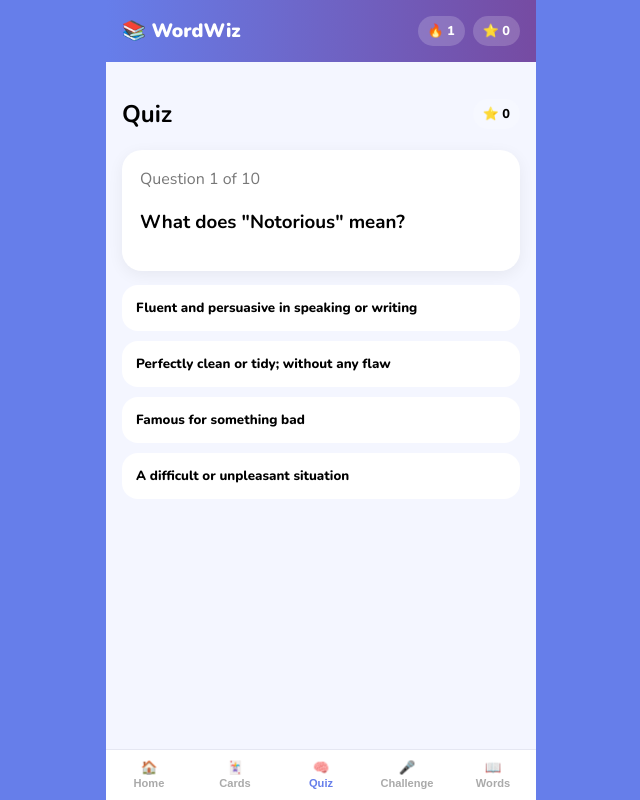
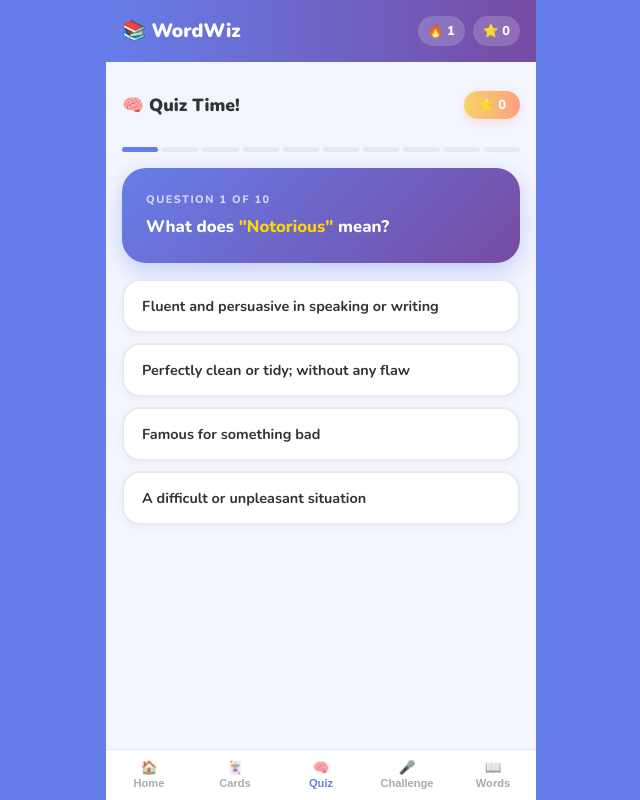
Before and after one commit to rohitsharmabi/wordwiz, a React (Vite) app: page / in a window 1280 px wide. Both pictures are taken after a click on the button "🧠 Quiz". Shown: the whole page, without its empty margins (319-959 px from the left). Built offline with nearby package versions, Linux system fonts and the light colour scheme.

Commit message:
Updated Quiz Screen

```diff
--- a/index.html
+++ b/index.html
@@ -9,6 +9,11 @@
     <link rel="preconnect" href="https://fonts.googleapis.com" />
     <link rel="preconnect" href="https://fonts.gstatic.com" crossorigin />
     <link href="https://fonts.googleapis.com/css2?family=Nunito:wght@400;600;700;800;900&display=swap" rel="stylesheet" />
+    <meta name="apple-mobile-web-app-capable" content="yes" />
+    <meta name="apple-mobile-web-app-status-bar-style" content="default" />
+    <meta name="apple-mobile-web-app-title" content="WordWiz" />
+    <link rel="apple-touch-icon" href="/icon-192.png" />
+
   </head>
   <body>
     <div id="root"></div>
--- a/src/screens/QuizScreen.tsx
+++ b/src/screens/QuizScreen.tsx
@@ -18,7 +18,10 @@ function buildQuiz(words: Word[]): QuizQuestion[] {
   return shuffle(words).slice(0, 10).map(word => ({
     word,
     correctId: word.id,
-    options: shuffle([word, ...shuffle(words.filter(w => w.id !== word.id)).slice(0, 3)]),
+    options: shuffle([
+      word,
+      ...shuffle(words.filter(w => w.id !== word.id)).slice(0, 3),
+    ]),
   }))
 }
 
@@ -26,83 +29,138 @@ export default function QuizScreen({ words, progress, updateProgress }: Props) {
   const [questions, setQuestions] = useState<QuizQuestion[]>(() => buildQuiz(words))
   const [qIndex, setQIndex] = useState(0)
   const [selected, setSelected] = useState<number | null>(null)
+  const [correct, setCorrect] = useState(false)
   const [score, setScore] = useState(0)
+  const [dotStates, setDotStates] = useState<Array<'' | 'done' | 'wrong'>>(Array(10).fill(''))
   const [done, setDone] = useState(false)
 
   const q = questions[qIndex]
 
-  const answer = (opt: Word) => {
+  const handleAnswer = (opt: Word) => {
     if (selected !== null) return
+    const isCorrect = opt.id === q.correctId
     setSelected(opt.id)
-    if (opt.id === q.correctId) setScore(s => s + 1)
+    setCorrect(isCorrect)
+    if (isCorrect) setScore(s => s + 1)
+    setDotStates(prev => {
+      const next = [...prev] as Array<'' | 'done' | 'wrong'>
+      next[qIndex] = isCorrect ? 'done' : 'wrong'
+      return next
+    })
   }
 
-  const next = () => {
+  const handleNext = () => {
     if (qIndex + 1 >= questions.length) {
+      const stars = score >= 9 ? 3 : score >= 6 ? 2 : 1
+      const isPerfect = score === questions.length
       updateProgress({
+        stars: progress.stars + stars,
         quizzesDone: progress.quizzesDone + 1,
-        stars: progress.stars + (score >= 6 ? 2 : 1),
+        perfectQuizzes: isPerfect
+          ? progress.perfectQuizzes + 1
+          : progress.perfectQuizzes,
       })
       setDone(true)
     } else {
       setSelected(null)
+      setCorrect(false)
       setQIndex(i => i + 1)
     }
   }
 
+  const restart = () => {
+    setQuestions(buildQuiz(words))
+    setQIndex(0)
+    setSelected(null)
+    setCorrect(false)
+    setScore(0)
+    setDone(false)
+    setDotStates(Array(10).fill(''))
+  }
+
   if (done) {
+    const pct = Math.round((score / questions.length) * 100)
+    const emoji = pct === 100 ? '🌟' : pct >= 80 ? '🎉' : pct >= 50 ? '👍' : '💪'
+    const msg =
+      pct === 100 ? 'Perfect Score!' :
+      pct >= 80   ? 'Brilliant!' :
+      pct >= 50   ? 'Good effort!' :
+                    'Keep practising!'
+    const stars = score >= 9 ? 3 : score >= 6 ? 2 : 1
+
     return (
-      <div className="center-block">
-        <h2>Quiz Complete</h2>
-        <div className="big-score">{score} / {questions.length}</div>
-        <button
-          className="primary-btn"
-          onClick={() => {
-            setQuestions(buildQuiz(words))
-            setQIndex(0)
-            setSelected(null)
-            setScore(0)
-            setDone(false)
-          }}
-        >
-          Try Again
-        </button>
+      <div className="quiz-result">
+        <div className="result-emoji">{emoji}</div>
+        <h2>{msg}</h2>
+        <div className="result-score">{score}/{questions.length}</div>
+        <div className="result-pct">{pct}% correct</div>
+        <div className="stars-earned">
+          {'⭐'.repeat(stars)}<br />+{stars} stars earned!
+        </div>
+        <button className="quiz-next-btn" onClick={restart}>🔄 Try Again</button>
       </div>
     )
   }
 
   return (
     <div>
-      <div className="row-between">
-        <h2>Quiz</h2>
-        <span className="pill">⭐ {score}</span>
+      {/* Header */}
+      <div className="quiz-top">
+        <h2>🧠 Quiz Time!</h2>
+        <span className="quiz-score-chip">⭐ {score}</span>
       </div>
 
-      <div className="quiz-card">
-        <div className="muted">Question {qIndex + 1} of {questions.length}</div>
-        <h3>What does "{q.word.word}" mean?</h3>
+      {/* Progress dots */}
+      <div className="quiz-progress-row">
+        {dotStates.map((s, i) => (
+          <div
+            key={i}
+            className={`quiz-dot ${s} ${i === qIndex && !s ? 'current' : ''}`}
+          />
+        ))}
       </div>
 
-      <div className="stack">
+      {/* Question card */}
+      <div className="quiz-card">
+        <div className="quiz-q-num">Question {qIndex + 1} of {questions.length}</div>
+        <div className="quiz-question">
+          What does <span className="quiz-word-highlight">"{q.word.word}"</span> mean?
+        </div>
+      </div>
+
+      {/* Options */}
+      <div className="options-grid">
         {q.options.map(opt => {
-          let cls = 'option-btn'
+          let cls = ''
           if (selected !== null) {
-            if (opt.id === q.correctId) cls += ' correct'
-            else if (opt.id === selected) cls += ' wrong'
+            if (opt.id === q.correctId) cls = 'correct'
+            else if (opt.id === selected) cls = 'wrong'
           }
-
           return (
-            <button key={opt.id} className={cls} onClick={() => answer(opt)} disabled={selected !== null}>
+            <button
+              key={opt.id}
+              className={`option-btn ${cls}`}
+              onClick={() => handleAnswer(opt)}
+              disabled={selected !== null}
+            >
               {opt.definition}
             </button>
           )
         })}
       </div>
 
+      {/* Feedback + Next */}
       {selected !== null && (
-        <button className="primary-btn" onClick={next}>
-          {qIndex + 1 >= questions.length ? 'See Results' : 'Next'}
-        </button>
+        <>
+          <div className={`quiz-feedback ${correct ? 'correct' : 'wrong'}`}>
+            {correct
+              ? '✅ Correct! Well done!'
+              : `❌ Not quite — it means: "${q.word.definition}"`}
+          </div>
+          <button className="quiz-next-btn" onClick={handleNext}>
+            {qIndex + 1 >= questions.length ? '🏁 See Results' : 'Next Question →'}
+          </button>
+        </>
       )}
     </div>
   )
--- a/src/styles.css
+++ b/src/styles.css
@@ -236,3 +236,162 @@ body {
 }
 .muted { color: #777; }
 .word-line { margin-bottom: 4px; }
+
+/* ── QUIZ ── */
+.quiz-top {
+  display: flex;
+  justify-content: space-between;
+  align-items: center;
+  margin-bottom: 16px;
+}
+.quiz-top h2 { font-size: 1.1rem; font-weight: 900; color: #333; }
+.quiz-score-chip {
+  background: linear-gradient(90deg, #f6d365, #fda085);
+  color: white;
+  font-size: 0.82rem;
+  font-weight: 800;
+  padding: 5px 14px;
+  border-radius: 20px;
+  box-shadow: 0 3px 10px rgba(253,160,133,0.3);
+}
+.quiz-progress-row {
+  display: flex;
+  gap: 4px;
+  margin-bottom: 16px;
+}
+.quiz-dot {
+  flex: 1;
+  height: 5px;
+  border-radius: 10px;
+  background: #e8e8f5;
+  transition: background 0.3s;
+}
+.quiz-dot.done    { background: #43e97b; }
+.quiz-dot.current { background: #667eea; }
+.quiz-dot.wrong   { background: #f5576c; }
+.quiz-card {
+  background: linear-gradient(135deg, #667eea, #764ba2);
+  border-radius: 24px;
+  padding: 24px;
+  margin-bottom: 16px;
+  box-shadow: 0 8px 24px rgba(102,126,234,0.35);
+}
+.quiz-q-num {
+  font-size: 0.68rem;
+  font-weight: 800;
+  color: rgba(255,255,255,0.7);
+  text-transform: uppercase;
+  letter-spacing: 1.5px;
+  margin-bottom: 8px;
+}
+.quiz-question {
+  font-size: 1.05rem;
+  font-weight: 800;
+  color: white;
+  line-height: 1.4;
+}
+.quiz-word-highlight { color: #ffd700; }
+.options-grid {
+  display: flex;
+  flex-direction: column;
+  gap: 10px;
+  margin-bottom: 14px;
+}
+.option-btn {
+  width: 100%;
+  padding: 15px 18px;
+  border: 2.5px solid #e8e8f5;
+  border-radius: 18px;
+  background: white;
+  text-align: left;
+  font-size: 0.9rem;
+  font-weight: 700;
+  cursor: pointer;
+  transition: all 0.2s;
+  color: #333;
+  font-family: 'Nunito', sans-serif;
+  box-shadow: 0 2px 8px rgba(0,0,0,0.04);
+}
+.option-btn:hover:not(:disabled) {
+  border-color: #667eea;
+  background: #f5f5ff;
+  transform: translateX(3px);
+}
+.option-btn.correct {
+  border-color: #43e97b;
+  background: linear-gradient(135deg, #e8fff3, #d4f8e8);
+  color: #1a7a4a;
+  box-shadow: 0 4px 14px rgba(67,233,123,0.2);
+}
+.option-btn.wrong {
+  border-color: #f5576c;
+  background: linear-gradient(135deg, #fff0f2, #fde8e8);
+  color: #c0392b;
+}
+.quiz-feedback {
+  text-align: center;
+  padding: 14px 18px;
+  border-radius: 18px;
+  font-weight: 800;
+  font-size: 0.95rem;
+  margin-bottom: 12px;
+  animation: feedbackPop 0.3s cubic-bezier(0.34,1.56,0.64,1);
+}
+@keyframes feedbackPop {
+  from { transform: scale(0.8); opacity: 0; }
+  to   { transform: scale(1);   opacity: 1; }
+}
+.quiz-feedback.correct {
+  background: linear-gradient(135deg, #e8fff3, #d4f8e8);
+  color: #1a7a4a;
+  border: 2px solid #43e97b;
+}
+.quiz-feedback.wrong {
+  background: linear-gradient(135deg, #fff0f2, #fde8e8);
+  color: #c0392b;
+  border: 2px solid #f5576c;
+}
+.quiz-next-btn {
+  width: 100%;
+  padding: 16px;
+  background: linear-gradient(90deg, #667eea, #764ba2);
+  color: white;
+  border: none;
+  border-radius: 18px;
+  font-size: 1rem;
+  font-weight: 800;
+  cursor: pointer;
+  font-family: 'Nunito', sans-serif;
+  box-shadow: 0 6px 20px rgba(102,126,234,0.35);
+  margin-bottom: 10px;
+}
+
+/* ── QUIZ RESULT ── */
+.quiz-result {
+  text-align: center;
+  padding: 40px 20px;
+}
+.result-emoji {
+  font-size: 4rem;
+  margin-bottom: 12px;
+  animation: feedbackPop 0.6s cubic-bezier(0.34,1.56,0.64,1);
+}
+.result-score {
+  font-size: 3rem;
+  font-weight: 900;
+  color: #667eea;
+  margin: 8px 0 4px;
+}
+.result-pct {
+  font-size: 1rem;
+  color: #888;
+  font-weight: 700;
+  margin-bottom: 16px;
+}
+.stars-earned {
+  font-size: 1.1rem;
+  font-weight: 800;
+  color: #fda085;
+  margin-bottom: 24px;
+  line-height: 1.8;
+}
```
